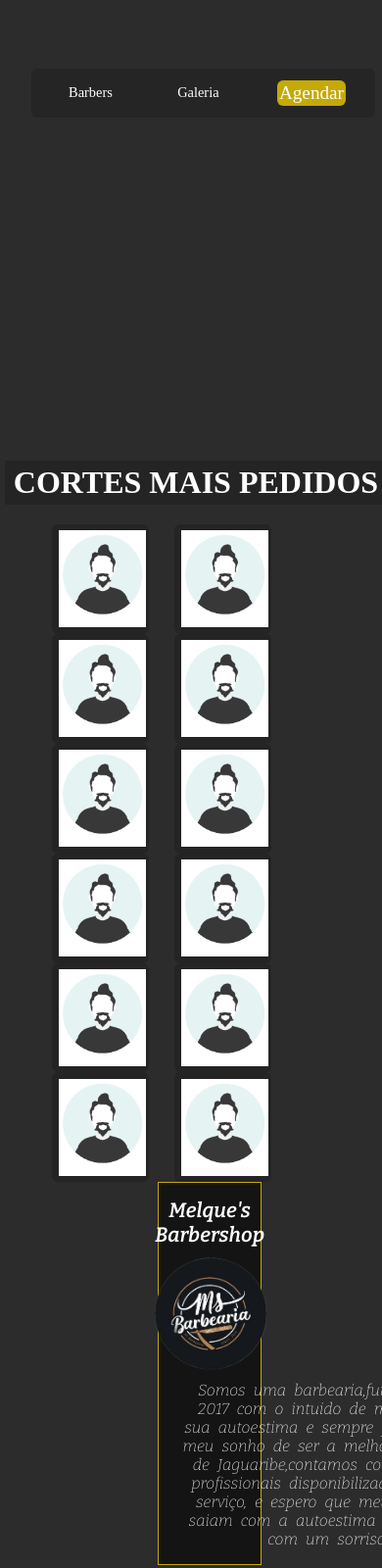
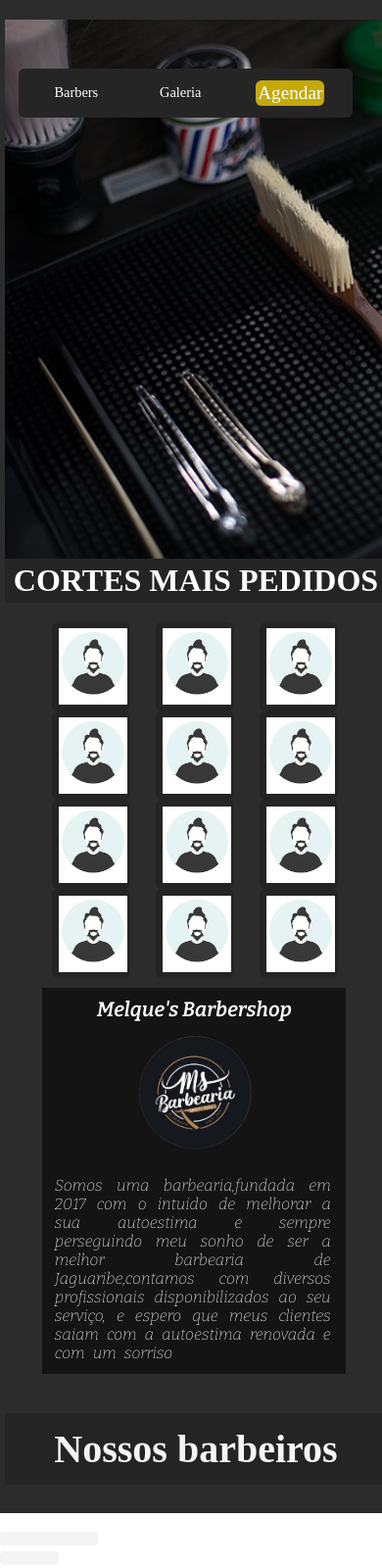
Before and after one commit to AlvesJoaoPedro/MS-BARBER-S, a plain HTML site: page index.html in a window 390 px wide. Shown: the top 1600 px of the page at 98% size. Drawn offline with nearby package versions, Linux system fonts and the light colour scheme; a script that the page names is missing.

Commit message:
last att (correção conflitos)
Corrigi conflitos que ocorreram quando meu código se juntou com o de João

```diff
--- a/style.css
+++ b/style.css
@@ -42,7 +42,7 @@ nav{
     z-index: 1;
     position: absolute;
     width: 95%;
-    margin-left: 2%;
+    margin-left: 1%;
     justify-content: center;
 }
 nav ul{
@@ -313,68 +313,8 @@ div.social a{
     text-align: center;
 }
 
-/*tablet*/
-@media screen and (max-width: 768px){
-    #image{
-        background: url(imgs/header-tablet.jpg) no-repeat;
-    }
-    header{
-        height: 550px;
-    }
-    nav{
-        width: 100%;
-    }
-    div#barbers{
-        flex-flow: row wrap;
-    }
-    .sobre h5{
-        font-size: 1.3em;
-    }
-}
+
 /*mobile*/
-
-
-@media screen and (max-width: 1339px){
-    #barbers{
-        flex-flow: row;
-    }
-
-}
-@media screen and (min-width: 769px){
-    nav{
-        margin-top: 50px;
-        z-index: 1;
-        position: absolute;
-        width: 95%;
-        justify-content: center;
-    }
-    nav ul{
-        display: flex;
-        list-style-type: none;
-        background-color: #252525;
-        justify-content: space-around;
-        align-items: center;
-        border-radius: 6px;
-    }
-}
-@media screen and (max-width: 880px){
-    nav ul{
-        margin-left: 5%;
-        width:90%;
-    }
-    #image{
-        background: url(imgs/768-header-img.jpg) no-repeat;
-        background-attachment: fixed;
-        background-size: cover;
-    }
-    div.sobre{
-        max-height: 900px;
-    }
-    div.sobre p{
-        font-size: 1em;
-}
-}
-
 
 /*mobile*/
 @media screen and (max-width: 425px){
@@ -413,7 +353,9 @@ div.social a{
         background: url(imgs/320.jpg) no-repeat;
 
     }
-
+    nav ul{
+        margin-left: 3%;
+    }
     nav ul.flexblox{
         display: flex;
         flex-direction: row;
@@ -449,28 +391,92 @@ div.social a{
 
 }
 
-.corte img{width: 89px;
+.corte img{width: 70px;
 margin-left: 4px;}
 
-div.sobre{max-width: 310px;
+div.sobre{min-width: 310px;
     text-align: center;
-
+    border: none;
 }
 
-div.sobre p {width: 300px;}
-
+div.sobre p {
+    width: 300px;
+}
+.sobre p {
+    width: 300px;
+    text-align: justify;
+    font-size: 0.5em;
+}
+.sobre{
+    margin-left: -1%;
+    margin-top: 3%;
+    padding: 1%;
+}
 #barbers{display: flex;
 flex-direction: column;
 flex-wrap: wrap;
 align-content: center;
 justify-content: center;}
+}
+/*tablet*/
+@media screen and (max-width: 768px){
+    #image{
+        background: url(imgs/header-tablet.jpg) no-repeat;
+    }
+    header{
+        height: 550px;
+    }
+    nav{
+        width: 100%;
+    }
+    div#barbers{
+        flex-flow: row wrap;
+    }
+    .sobre h5{
+        font-size: 1.3em;
+    }
+}
 
-
-
+@media screen and (min-width: 769px){
+    nav{
+        margin-top: 50px;
+        z-index: 1;
+        position: absolute;
+        width: 95%;
+        justify-content: center;
+    }
+    nav ul{
+        display: flex;
+        list-style-type: none;
+        background-color: #252525;
+        justify-content: space-around;
+        align-items: center;
+        border-radius: 6px;
+    }
+}
+@media screen and (max-width: 880px){
+    nav{
+        min-width: 60%;
+        max-width: 90%;
+    }
+    #image{
+        background: url(imgs/768-header-img.jpg) no-repeat;
+        background-attachment: fixed;
+        background-size: cover;
+    }
+    div.sobre{
+        max-height: 900px;
+    }
+    div.sobre p{
+        font-size: 1em;
+}
+}
+@media screen and (max-width: 1339px){
+    #barbers{
+        flex-flow: row;
+    }
 
 }
-
-
 
 
 
```
Also changed, not shown: imgs/320.jpg (added).
